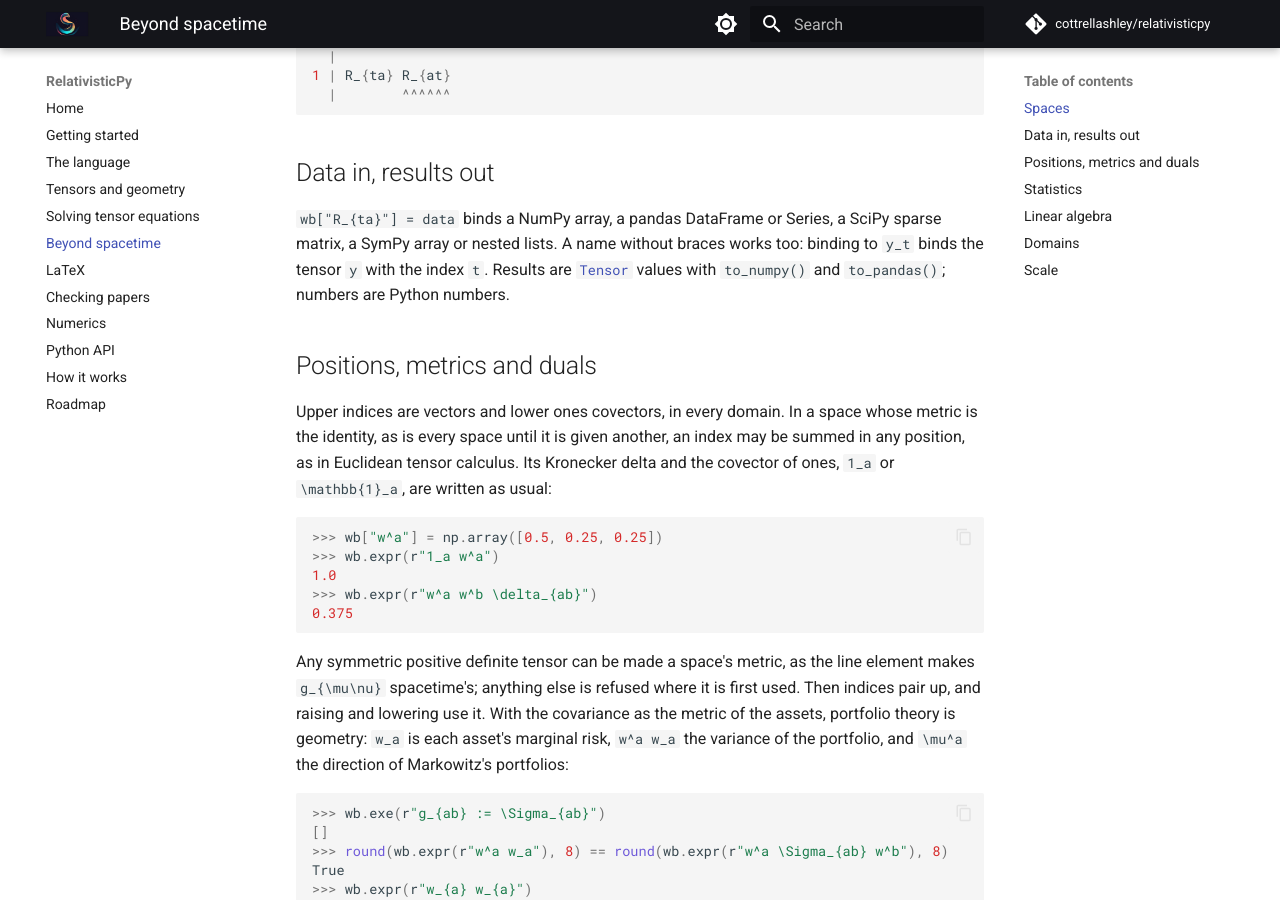
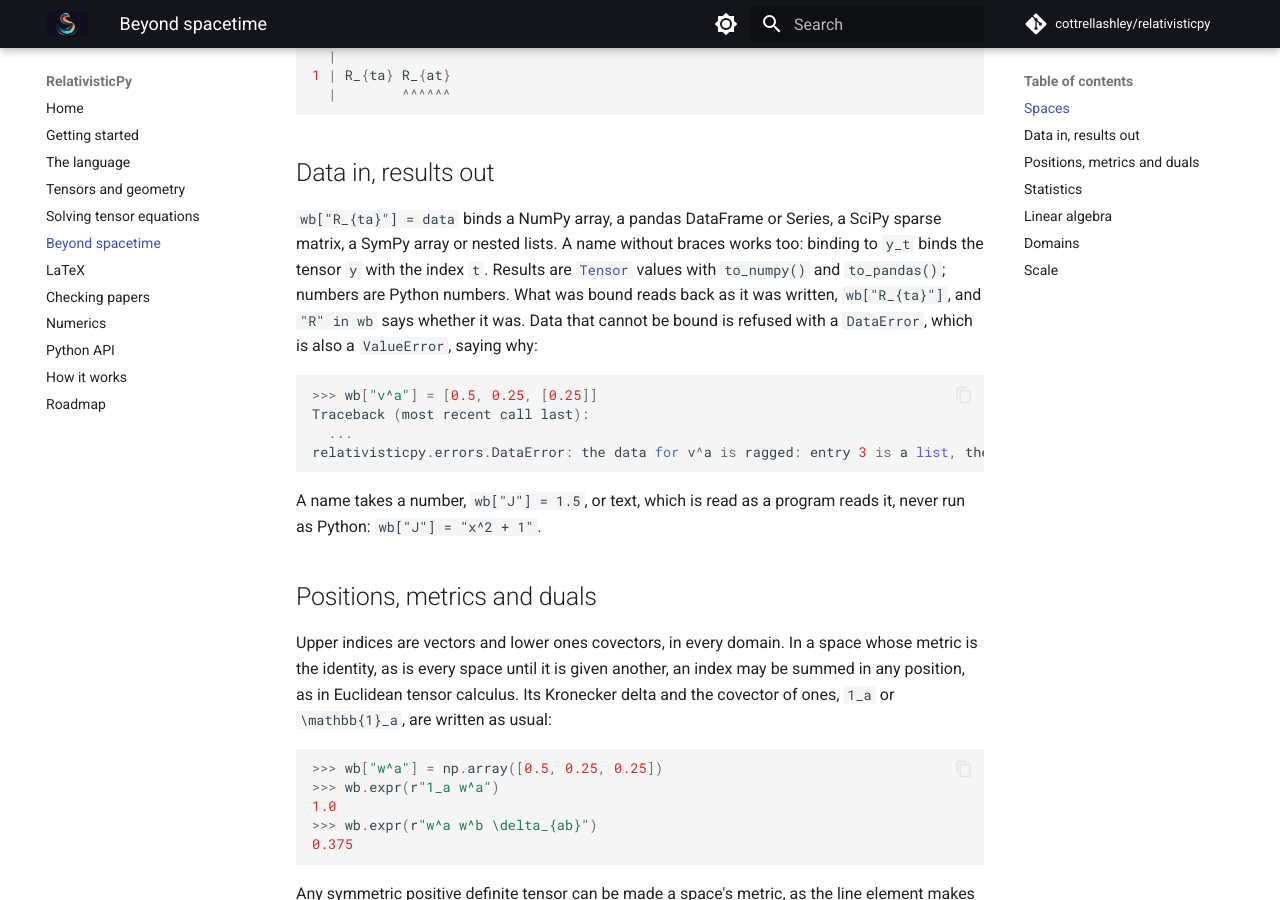
Before and after one commit to cottrellashley/relativisticpy, an MkDocs documentation site: the page built from docs/spaces.md, in a window 1280 px wide and 900 px high, scrolled down 1539 px. Built offline with MkDocs 1.6.1 and Material for MkDocs 9.7.7, drawn with Linux system fonts in a browser that asks for light colours; comment, search, counter and statistics services are not loaded.

Commit message:
Say in the guide to spaces how bound data reads back and is refused
docs/spaces.md said what data can be bound, but not that it reads back as it
was written, that "R" in wb says whether it was, or what happens to data that
cannot be bound. It now shows ragged data refused with a DataError, a
ValueError too, that says where it is ragged, and that text bound to a name is
read as a program reads it, never run as Python.

Co-Authored-By: Claude Opus 5.5 <noreply@anthropic.com>

````diff
--- a/docs/spaces.md
+++ b/docs/spaces.md
@@ -87,7 +87,20 @@ relativisticpy.errors.IndexNotationError: the index a ranges over the space of a
 sparse matrix, a SymPy array or nested lists. A name without braces works too:
 binding to `y_t` binds the tensor `y` with the index `t`. Results are
 [`Tensor`](python.md#tensor) values with `to_numpy()` and `to_pandas()`; numbers
-are Python numbers.
+are Python numbers. What was bound reads back as it was written, `wb["R_{ta}"]`,
+and `"R" in wb` says whether it was. Data that cannot be bound is refused with a
+`DataError`, which is also a `ValueError`, saying why:
+
+```python
+>>> wb["v^a"] = [0.5, 0.25, [0.25]]
+Traceback (most recent call last):
+  ...
+relativisticpy.errors.DataError: the data for v^a is ragged: entry 3 is a list, the others are numbers
+
+```
+
+A name takes a number, `wb["J"] = 1.5`, or text, which is read as a program reads
+it, never run as Python: `wb["J"] = "x^2 + 1"`.
 
 ## Positions, metrics and duals
 
````
